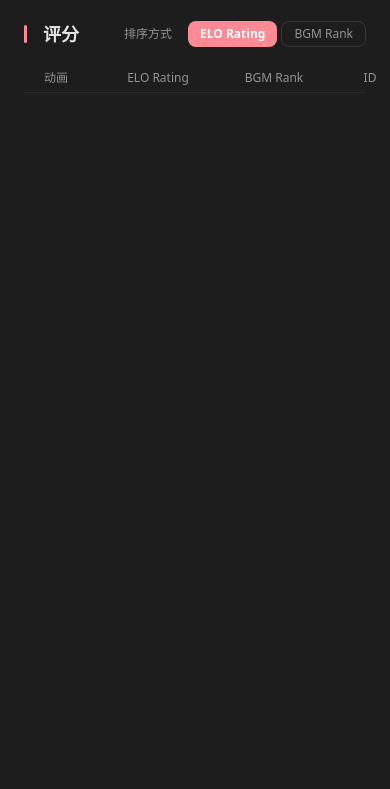
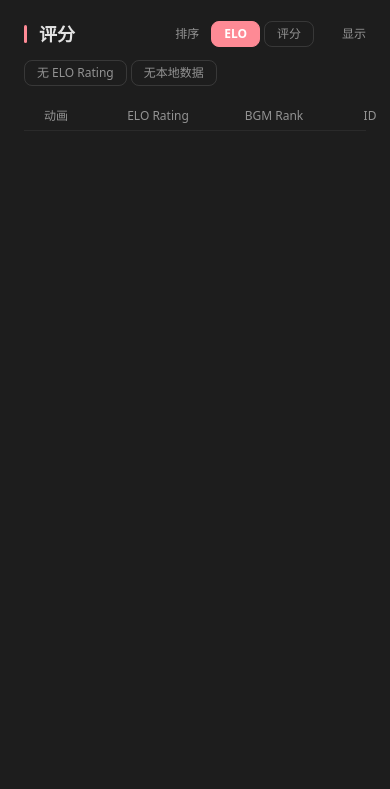
Before and after one commit to Vanadiry/Seshat, a plain HTML site: page web/stats.html in a window 390 px wide. Shown: the part 53-842 px from the top of the page. Drawn offline with Linux system fonts and the light colour scheme; no server answers.

Commit message:
feat: 添加评分页面筛选功能，以配合API返回值

```diff
--- a/web/assets/app.js
+++ b/web/assets/app.js
@@ -380,7 +380,7 @@ document.addEventListener('DOMContentLoaded', () => {
     <style>
       @keyframes rainbow { 0%{background-position:0% 50%} 50%{background-position:100% 50%} 100%{background-position:0% 50%} }
       @keyframes imgFadeIn { from{opacity:0} to{opacity:1} }
-      img, .grid > *, #results > div, #view > div, #appearances-section > div, #chars-section > div, #subjects-section > div { animation: imgFadeIn .35s ease }
+      img, .grid > *, #results > div, #view > div, #appearances-section > div, #chars-section > div, #subjects-section > div, #stats-list > div { animation: imgFadeIn .35s ease }
     </style>`;
 
   document.getElementById('btn-fetch').addEventListener('click', openFetch);
--- a/web/stats.html
+++ b/web/stats.html
@@ -8,29 +8,49 @@
 <body class="text-[rgba(255,255,255,.88)] font-[system-ui] min-h-screen">
 <div id="topbar"></div>
 <main class="max-w-[900px] mx-auto p-6">
-  <div class="flex items-center gap-4 mb-4">
+  <div class="flex items-center gap-3 mb-4 flex-wrap">
     <span class="w-[3px] h-[18px] bg-[#FE8A95] rounded-sm"></span>
     <span class="font-bold text-lg">评分</span>
-    <span class="text-xs text-sub ml-auto">排序方式</span>
+    <span id="backend-note" class="text-xs text-sub" style="display:none">（仅能展示有本地索引和elo rating的部分）</span>
+    <span class="text-xs text-sub" style="margin-left:auto">排序</span>
     <div class="flex gap-1">
-      <button id="btn-sort-elo" class="px-3 py-1 rounded-lg text-xs cursor-pointer border-0 bg-[#FE8A95] text-white font-semibold" onclick="sortBy('elo')">ELO Rating</button>
-      <button id="btn-sort-score" class="px-3 py-1 rounded-lg text-xs cursor-pointer border border-[rgba(255,255,255,.12)] bg-transparent text-sub hover:text-white" onclick="sortBy('score')">BGM Rank</button>
+      <button id="btn-sort-elo" class="px-3 py-1 rounded-lg text-xs cursor-pointer border border-[#FE8A95] bg-[#FE8A95] text-white font-semibold" onclick="sortBy('elo')">ELO</button>
+      <button id="btn-sort-score" class="px-3 py-1 rounded-lg text-xs cursor-pointer border border-[rgba(255,255,255,.12)] bg-transparent text-sub hover:text-white" onclick="sortBy('score')">评分</button>
+    </div>
+    <span class="text-xs text-sub ml-4">显示</span>
+    <div class="flex gap-1" id="toggles" style="display:none">
+      <button id="btn-no-rating" class="px-3 py-1 rounded-lg text-xs cursor-pointer border border-[rgba(255,255,255,.12)] bg-transparent text-sub hover:text-white" onclick="toggleNoRating()">无 ELO Rating</button>
+      <button id="btn-orphans" class="px-3 py-1 rounded-lg text-xs cursor-pointer border border-[rgba(255,255,255,.12)] bg-transparent text-sub hover:text-white" onclick="toggleOrphans()">无本地数据</button>
     </div>
   </div>
   <div id="stats-list"><div class="text-center py-20 text-sub">加载中…</div></div>
 </main>
 <script src="assets/app.js"></script>
 <script>
-var allItems = [];
+if (window.BACKEND_URL) document.getElementById('backend-note').style.display = '';
+else document.getElementById('toggles').style.display = '';
+
+var _entries = [], _noRating = [], _orphans = [];
+var _orphanNames = {};
+var _showNoRating = false, _showOrphans = false;
 var sortKey = 'elo';
+
+function toggleNoRating() { _showNoRating = !_showNoRating; updateBtn('btn-no-rating', _showNoRating); render(); }
+function toggleOrphans() { _showOrphans = !_showOrphans; updateBtn('btn-orphans', _showOrphans); render(); }
+function updateBtn(id, on) {
+  var b = document.getElementById(id);
+  b.className = on
+    ? 'px-3 py-1 rounded-lg text-xs cursor-pointer border border-[#FE8A95] bg-[#FE8A95] text-white font-semibold'
+    : 'px-3 py-1 rounded-lg text-xs cursor-pointer border border-[rgba(255,255,255,.12)] bg-transparent text-sub hover:text-white';
+  b.innerHTML = (on ? '✓ ' : '') + (id === 'btn-no-rating' ? '无 ELO Rating' : '无本地数据');
+}
 
 async function load() {
   try {
-    var eloList = (await api('/v0/elo/ranking')) || [];
-    allItems = Array.isArray(eloList) ? eloList : [];
-    for (var i = 0; i < allItems.length; i++) {
-      if (!allItems[i].rating) allItems[i].rating = 1500;
-    }
+    var data = (await api('/v0/elo/ranking')) || {};
+    _entries = (data && data.entries) ? data.entries : [];
+    _noRating = (data && data.no_rating) ? data.no_rating : [];
+    _orphans = (data && data.orphans) ? data.orphans : [];
     sortBy('elo');
   } catch(e) {
     document.getElementById('stats-list').innerHTML = '<div class="text-center py-20 text-sub">加载失败</div>';
@@ -40,44 +60,82 @@ async function load() {
 function sortBy(key) {
   sortKey = key;
   document.getElementById('btn-sort-elo').className = key === 'elo'
-    ? 'px-3 py-1 rounded-lg text-xs cursor-pointer border-0 bg-[#FE8A95] text-white font-semibold'
+    ? 'px-3 py-1 rounded-lg text-xs cursor-pointer border border-[#FE8A95] bg-[#FE8A95] text-white font-semibold'
     : 'px-3 py-1 rounded-lg text-xs cursor-pointer border border-[rgba(255,255,255,.12)] bg-transparent text-sub hover:text-white';
   document.getElementById('btn-sort-score').className = key === 'score'
-    ? 'px-3 py-1 rounded-lg text-xs cursor-pointer border-0 bg-[#FE8A95] text-white font-semibold'
+    ? 'px-3 py-1 rounded-lg text-xs cursor-pointer border border-[#FE8A95] bg-[#FE8A95] text-white font-semibold'
     : 'px-3 py-1 rounded-lg text-xs cursor-pointer border border-[rgba(255,255,255,.12)] bg-transparent text-sub hover:text-white';
-
-  allItems.sort(function(a, b) {
-    if (key === 'elo') {
-      var d = b.rating - a.rating;
-      return d !== 0 ? d : (b.score || 0) - (a.score || 0);
-    } else {
-      var d = (b.score || 0) - (a.score || 0);
-      return d !== 0 ? d : b.rating - a.rating;
-    }
-  });
   render();
 }
 
 function render() {
   var isElo = sortKey === 'elo';
+  var items = [];
+  // Merge items based on toggles
+  for (var i = 0; i < _entries.length; i++) items.push(_entries[i]);
+  if (_showNoRating) { for (var i = 0; i < _noRating.length; i++) items.push(_noRating[i]); }
+  if (_showOrphans) {
+    for (var i = 0; i < _orphans.length; i++) {
+      var cached = _orphanNames[_orphans[i].id];
+      items.push({id: _orphans[i].id, name: cached ? cached.name : undefined, name_cn: cached ? cached.name_cn : undefined, score: cached ? cached.score : undefined, rating: _orphans[i].rating, _orphan: true});
+      if (!cached) {
+        (function(id) {
+          api('/v0/subjects/' + id).then(function(s) {
+            var score = (s && s.rating && s.rating.score) ? s.rating.score : null;
+            _orphanNames[id] = (s && s.id) ? {name: s.name || '', name_cn: s.name_cn || '', score: score} : {name: null, name_cn: null, score: null};
+            if (_showOrphans) render();
+          });
+        })(_orphans[i].id);
+      }
+    }
+  }
+  // Sort
+  items.sort(function(a, b) {
+    if (isElo) {
+      var ra = a.rating ? (typeof a.rating === 'number' ? a.rating : a.rating) : 0;
+      var rb = b.rating ? (typeof b.rating === 'number' ? b.rating : b.rating) : 0;
+      var d = rb - ra;
+      return d !== 0 ? d : (b.score || 0) - (a.score || 0);
+    } else {
+      var d = (b.score || 0) - (a.score || 0);
+      return d !== 0 ? d : ((b.rating||0) - (a.rating||0));
+    }
+  });
+
   var html = '<div class="flex items-center gap-4 px-3 py-1.5 text-xs text-sub border-b border-[rgba(255,255,255,.06)]"><div class="w-10 shrink-0 text-center">动画</div><div class="flex-1 min-w-0"></div><div class="w-[100px] text-center shrink-0">ELO Rating</div><div class="w-[100px] text-center shrink-0">BGM Rank</div><div class="w-[60px] text-center shrink-0">ID</div></div>';
-  for (var i = 0; i < allItems.length; i++) {
-    var it = allItems[i];
+  for (var i = 0; i < items.length; i++) {
+    var it = items[i];
     var bg = i % 2 === 0 ? 'bg-[#202028]' : 'bg-[#1a1a1e]';
-    var primary = primaryName(it.name, it.name_cn);
-    var sub = subName(it.name, it.name_cn);
     var eloCls = isElo ? 'text-sm font-semibold' : 'text-sm text-sub';
     var bkgCls = isElo ? 'text-sm text-sub' : 'text-sm font-semibold';
-    html += '<div onclick="location.href=\'/subject.html?id='+it.id+'\'" class="flex items-center gap-4 px-3 py-1.5 cursor-pointer hover:border-[#FE8A95] border border-transparent '+bg+'">'+
-      '<img src="'+img('subject', it.id, 'grid')+'" '+imgOnError('subject', it.id, 'grid')+' class="w-10 h-10 rounded object-cover bg-[#151518] shrink-0">'+
-      '<div class="flex-1 min-w-0">'+
-        '<div class="text-sm font-semibold truncate">'+primary+'</div>'+
-        (sub ? '<div class="text-xs text-sub truncate">'+sub+'</div>' : '')+
-      '</div>'+
-      '<span class="'+eloCls+' w-[100px] text-center shrink-0">'+(it.rating ? it.rating.toFixed(0) : '1500')+'</span>'+
-      '<span class="'+bkgCls+' w-[100px] text-center shrink-0">'+(it.score ? it.score.toFixed(1) : '-')+'</span>'+
-      '<span class="text-xs text-sub w-[60px] text-center shrink-0">#'+it.id+'</span>'+
-    '</div>';
+    if (it._orphan) {
+      var oTitle = '加载中…', oSub = '';
+      if (it.name !== undefined) {
+        if (it.name) {
+          oTitle = primaryName(it.name, it.name_cn);
+          oSub = subName(it.name, it.name_cn);
+        } else {
+          oTitle = '无标题';
+          oSub = '未能获取此条目的数据，可能是未储存此条目，或数据端点异常';
+        }
+      }
+      html += '<div id="orphan-'+it.id+'" class="flex items-center gap-4 px-3 py-1.5 border border-transparent '+bg+'">'+
+        '<img src="'+img('subject', it.id, 'grid')+'" '+imgOnError('subject', it.id, 'grid')+' class="w-10 h-10 rounded object-cover bg-[#151518] shrink-0">'+
+        '<div class="flex-1 min-w-0"><div class="text-sm font-semibold truncate'+(it.name ? '' : ' text-sub')+'">'+oTitle+'</div>'+(oSub?'<div class="text-xs text-sub truncate">'+oSub+'</div>':'')+'</div>'+
+        '<span class="'+eloCls+' w-[100px] text-center shrink-0">'+it.rating.toFixed(0)+'</span>'+
+        '<span class="'+bkgCls+' w-[100px] text-center shrink-0">'+(it.score != null ? it.score.toFixed(1) : '-')+'</span>'+
+        '<span class="text-xs text-sub w-[60px] text-center shrink-0">#'+it.id+'</span></div>';
+    } else {
+      var primary = primaryName(it.name, it.name_cn);
+      var sub = subName(it.name, it.name_cn);
+      var ratingVal = it.rating ? (typeof it.rating === 'number' ? it.rating.toFixed(0) : it.rating) : '-';
+      html += '<div onclick="location.href=\'/subject.html?id='+it.id+'\'" class="flex items-center gap-4 px-3 py-1.5 cursor-pointer hover:border-[#FE8A95] border border-transparent '+bg+'">'+
+        '<img src="'+img('subject', it.id, 'grid')+'" '+imgOnError('subject', it.id, 'grid')+' class="w-10 h-10 rounded object-cover bg-[#151518] shrink-0">'+
+        '<div class="flex-1 min-w-0"><div class="text-sm font-semibold truncate">'+primary+'</div>'+(sub?'<div class="text-xs text-sub truncate">'+sub+'</div>':'')+'</div>'+
+        '<span class="'+eloCls+' w-[100px] text-center shrink-0">'+ratingVal+'</span>'+
+        '<span class="'+bkgCls+' w-[100px] text-center shrink-0">'+(it.score ? it.score.toFixed(1) : '-')+'</span>'+
+        '<span class="text-xs text-sub w-[60px] text-center shrink-0">#'+it.id+'</span></div>';
+    }
   }
   document.getElementById('stats-list').innerHTML = html;
 }
```
